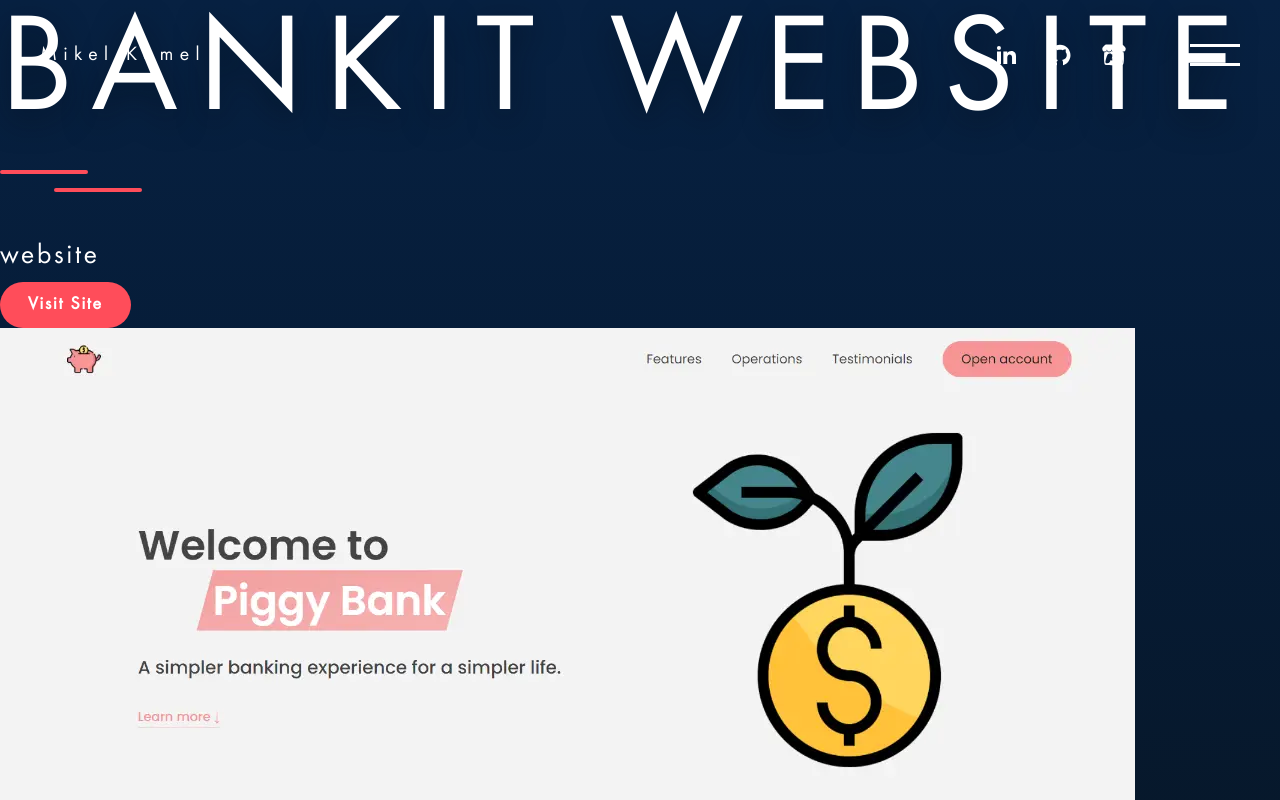
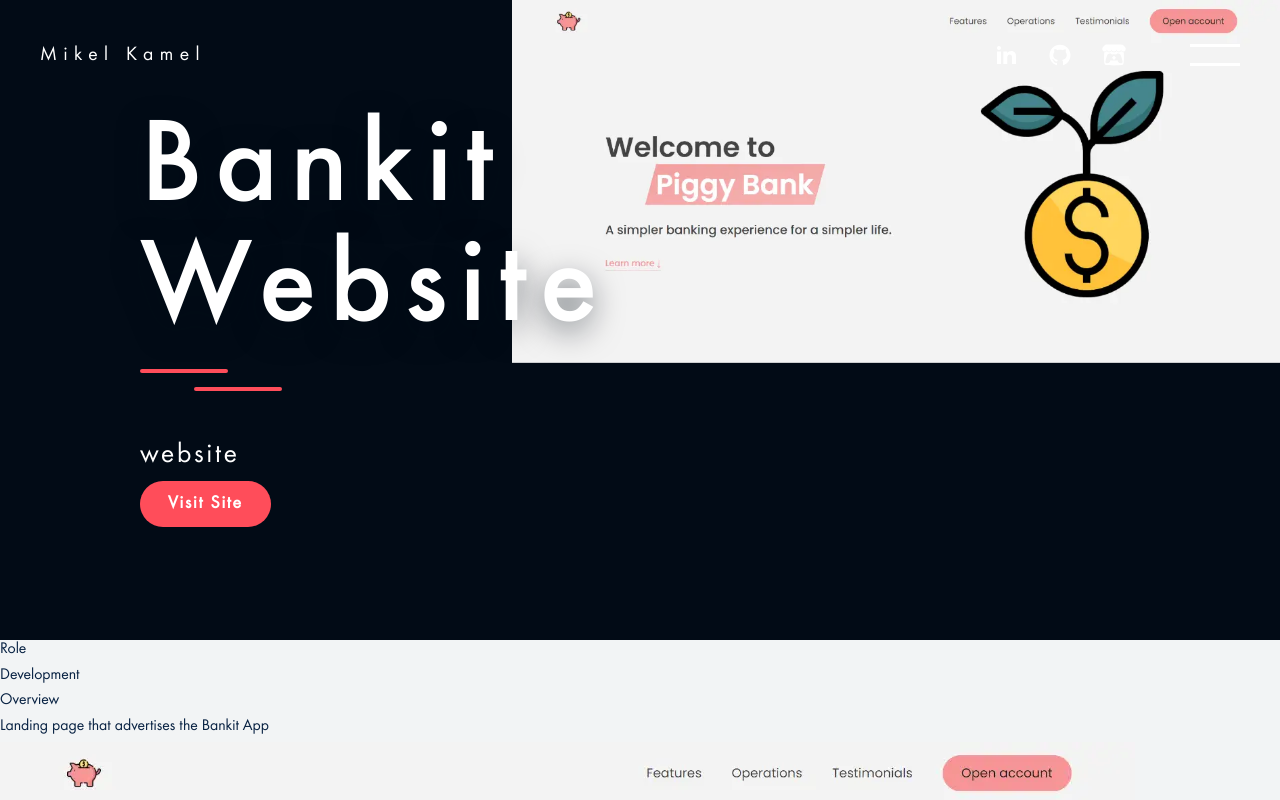
Before and after one commit to BigMikeL9/my-portfolio-react, a React (Create React App) app: page /works-detail/bankit-website in a window 1280 px wide. Shown: the top 800 px of the page. Built offline with nearby package versions, Linux system fonts and the light colour scheme.

Commit message:
works detail page styling

```diff
--- a/public/index.html
+++ b/public/index.html
@@ -5,10 +5,21 @@
     <link rel="icon" href="%PUBLIC_URL%/favicon.ico" />
     <meta name="viewport" content="width=device-width, initial-scale=1" />
     <meta name="theme-color" content="#000000" />
+
+    <!-- 👇👇 REMEMBER TO FILL THESE LATER 👇👇 -->
     <meta
       name="description"
-      content="Web site created using create-react-app"
+      content="Complete description of the content showed in this sample page."
     />
+
+    <meta property="og:title" content="My Sample Page" />
+
+    <meta
+      property="og:description"
+      content="Complete description of the content showed in this sample page for Open Graph."
+    />
+    <meta property="og:url" content="https://mikelkamel.com/" />
+    <meta property="og:type" content="website" />
     <link rel="apple-touch-icon" href="%PUBLIC_URL%/logo192.png" />
     <!--
       manifest.json provides metadata used when your web app is installed on a
--- a/src/components/UI/VisitLink/VisitLink.js
+++ b/src/components/UI/Links/Links.style.js
@@ -23,6 +23,7 @@ export const AnchorTagS = styled.a`
   }
 `;
 
+// -- React Router styled link
 export const VisitLinkR = styled(Link)`
   display: inline-block;
   font-size: 1.8rem;
--- a/src/components/Works/WorksItem/WorksItem.js
+++ b/src/components/Works/WorksItem/WorksItem.js
@@ -11,7 +11,7 @@ import {
 } from "../WorksItem/WorksItem.style";
 
 import { H3 } from "../../../styles/Typography.style";
-import { VisitLinkR } from "../../UI/VisitLink/VisitLink";
+import { VisitLinkR } from "../../UI/Links/Links.style";
 
 const WorksItem = (props) => {
   return (
--- a/src/pages/WorksDetail/WorkDetail.js
+++ b/src/pages/WorksDetail/WorkDetail.js
@@ -4,13 +4,15 @@ import { motion } from "framer-motion";
 import worksData from "../../data/worksData";
 
 import { CurtainPage } from "../../components/Curtain/Curtain.style";
-import { H1, H4 } from "../../styles/Typography.style";
+import { H4 } from "../../styles/Typography.style";
 import Divider from "../../components/UI/Divider/Divider";
-import { AnchorTagS } from "../../components/UI/VisitLink/VisitLink";
+import { AnchorTagS } from "../../components/UI/Links/Links.style";
 
 import {
   HeroSection,
+  HeroSectionInner,
   HeroTitleContainer,
+  HeroTitle,
   HeroImageContainer,
   HeroImage,
   InfoContainer,
@@ -21,6 +23,8 @@ import {
   DescriptionImage,
   DescriptionDescription,
 } from "./WorksDetail.style";
+
+import { Section, SectionInner } from "../../layout/Section/Section.style";
 
 const WorkDetail = () => {
   const params = useParams();
@@ -33,8 +37,9 @@ const WorkDetail = () => {
   return (
     <>
       <HeroSection>
+        <HeroSectionInner>
           <HeroTitleContainer>
-          <H1>{currentWork.title}</H1>
+            <HeroTitle>{currentWork.title}</HeroTitle>
             <Divider />
             <H4>{currentWork.type}</H4>
             <AnchorTagS href={currentWork.url}>Visit Site</AnchorTagS>
@@ -43,6 +48,7 @@ const WorkDetail = () => {
           <HeroImageContainer>
             <HeroImage src={currentWork.image} alt={currentWork.altText} />
           </HeroImageContainer>
+        </HeroSectionInner>
       </HeroSection>
 
       <DescriptionSection>
--- a/src/pages/WorksDetail/WorksDetail.style.js
+++ b/src/pages/WorksDetail/WorksDetail.style.js
@@ -1,14 +1,57 @@
 import styled from "styled-components/macro";
 
-export const HeroSection = styled.section``;
+import { Section, SectionInner } from "../../layout/Section/Section.style";
+import { H1 } from "../../styles/Typography.style";
 
-export const HeroTitleContainer = styled.div``;
+export const HeroSection = styled(Section)`
+  width: 100%;
+  height: 80vh;
+  position: relative;
+  color: #fff;
+  background-color: ${({ theme }) => theme.backgrounds.detailPage_Hero};
+`;
 
-export const HeroImageContainer = styled.div``;
+export const HeroSectionInner = styled(SectionInner)`
+  display: flex;
+  justify-content: flex-start;
+  align-items: center;
+`;
 
-export const HeroImage = styled.img``;
+export const HeroTitleContainer = styled.div`
+  flex: 0 1 60%;
+  position: relative;
+  z-index: 10;
+`;
 
-export const DescriptionSection = styled.section``;
+export const HeroTitle = styled.h1`
+  font-size: 12rem;
+  line-height: 1;
+  letter-spacing: 0.1em;
+  margin-bottom: 1.6rem;
+  font-family: "futura_medium";
+  font-weight: normal;
+  text-shadow: 0 10px 30px rgb(2 11 22 / 50%);
+`;
+
+export const HeroImageContainer = styled.div`
+  position: absolute;
+  top: 0;
+  right: 0;
+  height: 100%;
+  width: 60%;
+  z-index: 1;
+`;
+
+export const HeroImage = styled.img`
+  /* height: 100%;
+  width: 100%; */
+  object-fit: cover;
+`;
+
+export const DescriptionSection = styled.section`
+  color: #072142;
+  background-color: #f2f4f5;
+`;
 
 export const InfoContainer = styled.div``;
 
--- a/src/styles/Theme.js
+++ b/src/styles/Theme.js
@@ -22,6 +22,8 @@ export const darkTheme = {
 
     about:
       "linear-gradient(to bottom, #072142, #061c37, #07182b, #061220, #020b16);",
+
+    detailPage_Hero: "#020b16",
   },
 };
 
```
Lines whose indentation alone changed are shown as unchanged.
